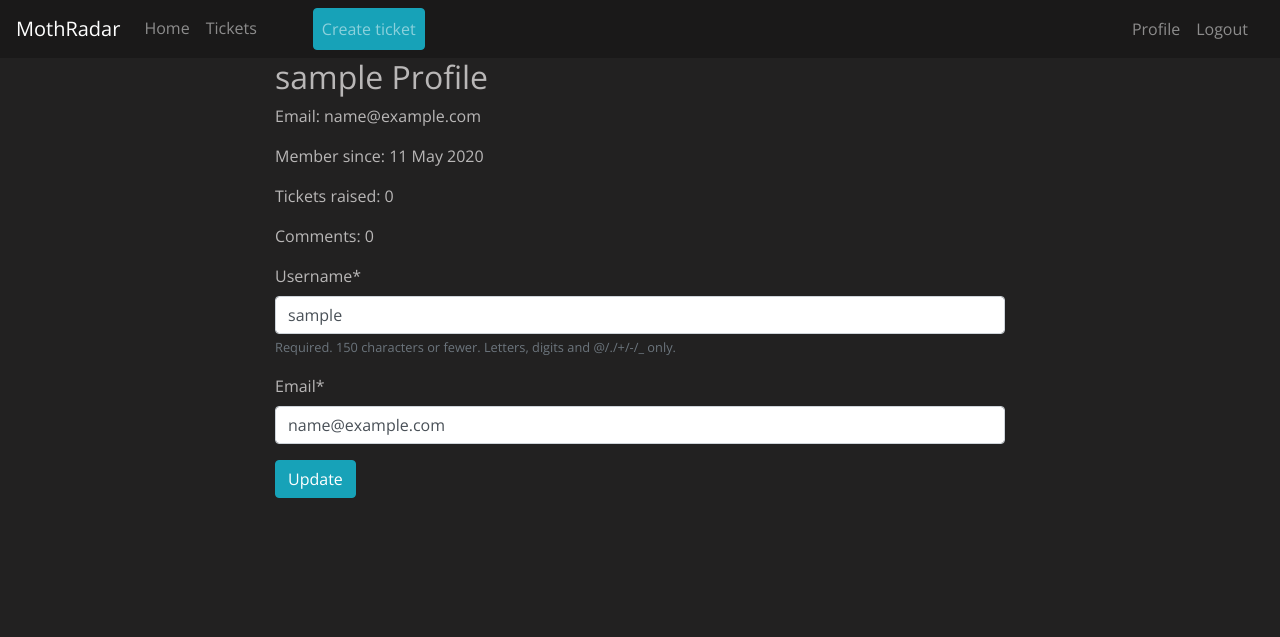
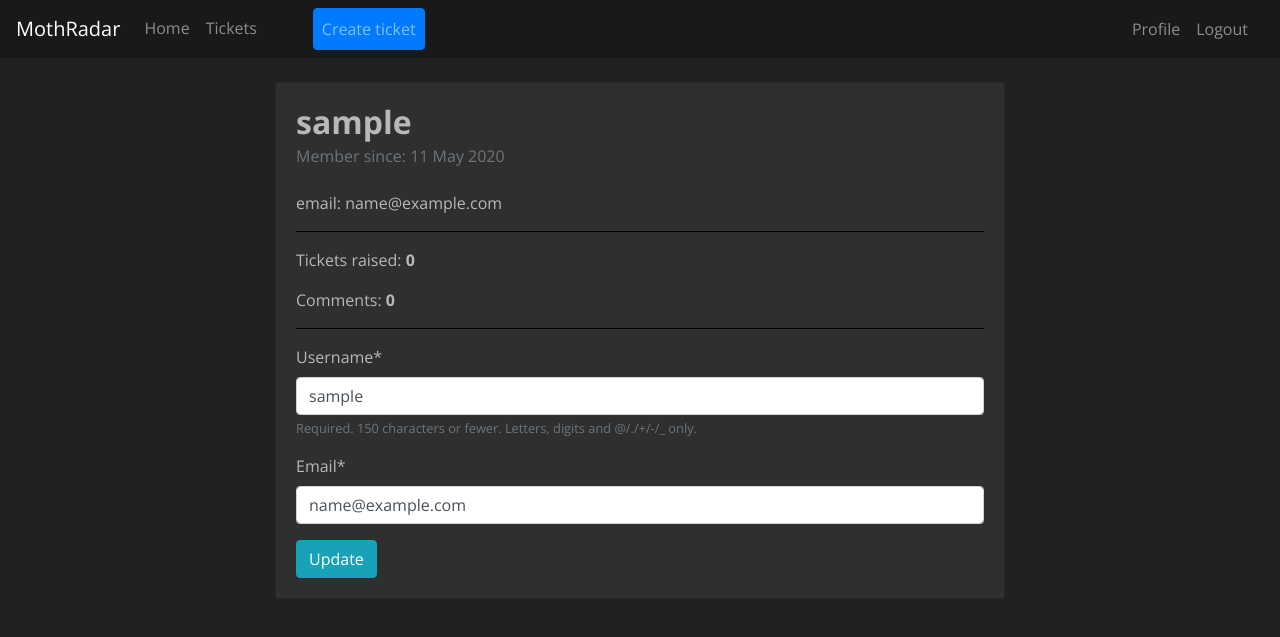
Before and after one commit to bravoalpha79/MothRadar, a Django app: page /profile/update/ in a window 1280 px wide. Shown: the top 637 px of the page. Run offline with Django 3.2, Linux system fonts and the light colour scheme; the visitor is signed in with stand-in values (Sample User, id 1); data that the repository does not hold is empty; some libraries are stand-ins or nearby versions.

Commit message:
add Bootstrap classes and CSS to profile.html; modify styles of ticket_detail HTML and add missing </strong> tag

```diff
--- a/tickets/templates/tickets/base.html
+++ b/tickets/templates/tickets/base.html
@@ -41,7 +41,7 @@
             >
             {% if user.is_authenticated %}
             <a
-              class="nav-item nav-link btn btn-info ml-5"
+              class="nav-item nav-link btn btn-primary ml-5"
               href="{% url 'ticket-create' %}"
               >Create ticket</a
             >
@@ -71,6 +71,7 @@
     </div>
 
     <div class="container">
+      <br />
       <div class="row justify-content-center">
         {% block sidebar %} {% endblock %}
         <div id="main-content" class="col-lg-8">
--- a/tickets/templates/tickets/ticket_detail.html
+++ b/tickets/templates/tickets/ticket_detail.html
@@ -6,15 +6,15 @@
   <div class="card-body">
     <div class="list-card-title-line">
       <span class="list-card-type-{{object.ticket_type}}"><strong>{{ object.ticket_type }}</strong></span>
-      <span class="text-muted">Submitted: {{ object.date_created }} by <strong>{{ object.author }}</span>
+      <span class="text-muted">Submitted: {{ object.date_created }} by <strong>{{ object.author }}</strong></span>
       <span class="list-card-status-{{ object.status }}"><em>{{ object.status }}</em></span>
     </div>
     <h5 class="card-title detail-title">{{ object.title }}</h5>
-    <p class="card-text">
+    <p class="card-text mb-5">
       {{ object.description }}
     </p>
     <hr>
-    <div class="upvote-line">
+    <div class="upvote-line mt-4">
       {% block upvotes %}
       {% endblock upvotes %}
     </div>
--- a/users/templates/users/profile.html
+++ b/users/templates/users/profile.html
@@ -1,14 +1,21 @@
 {% extends "tickets/base.html" %}
 {% load crispy_forms_tags %}
 {% block content%}
-<h2>{{ user.username }} Profile</h2>
-<p>Email: {{ user.email }}</p>
-<p>Member since: {{ user.date_joined|date:"d F Y" }}</p>
-<p>Tickets raised: {{ user.raised_tickets.count }}</p>
-<p>Comments: {{ user.comments.count }}</p>
-{% block profile_update %}
-<a class="btn btn-info" href="{% url 'update_profile' %}">Edit</a>
-<a class="btn btn-warning" href="{% url 'password_change' %}"
-  >Change Password</a
->
-{% endblock profile_update %} {% endblock %}
+  <div class="card">
+    <div class="card-body">
+      <h2 class="card-title"><strong>{{ user.username }}</strong></h2>
+      <h6 class="card-subtitle text-muted">Member since: {{ user.date_joined|date:"d F Y" }}</h6>
+      <br>
+      <p>email: {{ user.email }}</p>
+      <hr>
+      <p>Tickets raised: <strong>{{ user.raised_tickets.count }}</strong></p>
+      <p>Comments: <strong>{{ user.comments.count }}</strong></p>
+      <hr>
+      {% block profile_update %}
+      <a class="btn btn-sm btn-info" href="{% url 'update_profile' %}">Edit profile</a>
+      <a class="btn btn-sm btn-warning ml-2" href="{% url 'password_change' %}"
+        >Change password</a>
+  </div>
+</div>
+{% endblock profile_update %}
+{% endblock %}
```
